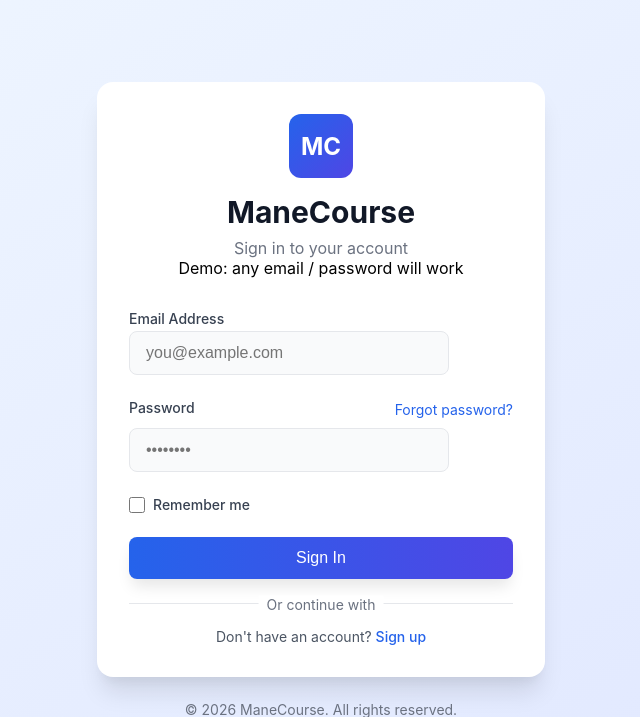
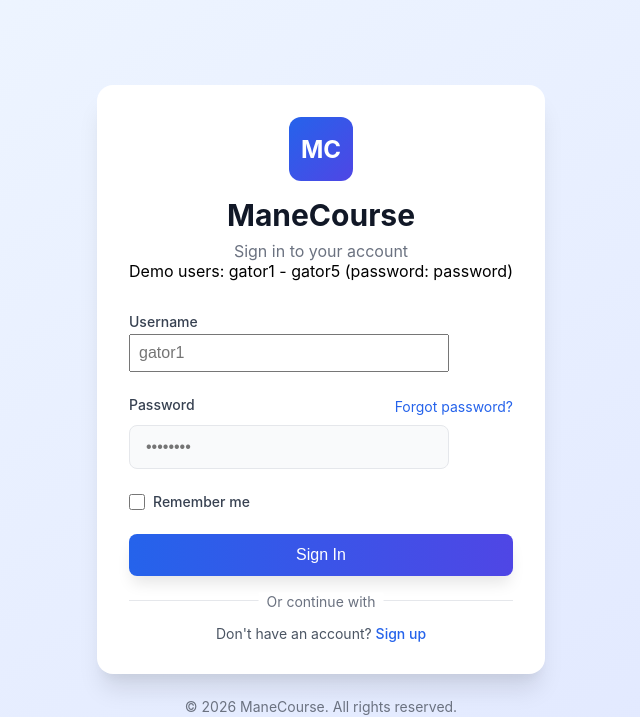
Before and after one commit to ameliawazio/HCI, a Flask app: page / in a window 1280 px wide. Shown: the top 717 px of the page, without its empty margins (319-959 px from the left). Run offline with Flask 3, Linux system fonts and the light colour scheme.

Commit message:
Hardcoded users

```diff
--- a/backend/app.py
+++ b/backend/app.py
@@ -1,6 +1,8 @@
 from flask import Flask, jsonify, render_template, request
 
 app = Flask(__name__)
+
+VALID_USERS = {f"gator{i}": "password" for i in range(1, 6)}
 
 
 @app.get("/")
@@ -14,10 +16,9 @@ def login():
     username = data.get("username", "")
     password = data.get("password", "")
 
-    # Demo: accept any login for demonstrational flow
-    if username and password:
+    if VALID_USERS.get(username) == password:
         return jsonify({"success": True, "message": "Login successful"})
-    return jsonify({"success": False, "message": "Enter username and password"}), 401
+    return jsonify({"success": False, "message": "Invalid username or password"}), 401
 
 
 @app.get("/home")
--- a/backend/templates/index.html
+++ b/backend/templates/index.html
@@ -17,20 +17,20 @@
         </div>
         <h1>ManeCourse</h1>
         <p class="subtitle">Sign in to your account</p>
-        <p>Demo: any email / password will work</p>
+        <p>Demo users: gator1 - gator5 (password: password)</p>
 
       </div>
 
       <!-- Login Form -->
       <form class="form" id="loginForm">
-        <!-- Email Field -->
+        <!-- Username Field -->
         <div class="form-group">
-          <label for="email">Email Address</label>
+          <label for="email">Username</label>
           <input
-            type="email"
+            type="text"
             id="email"
             name="email"
-            placeholder="you@example.com"
+            placeholder="gator1"
             required
           >
         </div>
@@ -83,14 +83,24 @@
 
   <script>
     // Handle form submission
-    document.getElementById('loginForm').addEventListener('submit', function(e) {
+    document.getElementById('loginForm').addEventListener('submit', async function(e) {
       e.preventDefault();
-      const email = document.getElementById('email').value;
+      const email = document.getElementById('email').value.trim();
       const password = document.getElementById('password').value;
       const remember = document.getElementById('remember').checked;
-      // Here you would typically send a request to your server
-      // For demo, redirect to home
-      window.location.href = "{{ url_for('home') }}";
+
+      const response = await fetch('/api/login', {
+        method: 'POST',
+        headers: { 'Content-Type': 'application/json' },
+        body: JSON.stringify({ username: email, password })
+      });
+
+      if (response.ok) {
+        window.location.href = "{{ url_for('home') }}";
+        return;
+      }
+
+      alert('Invalid login.');
     });
 
     // Handle social login
```
Also changed, not shown: mobile/app/login.tsx (+23 -2 lines).
